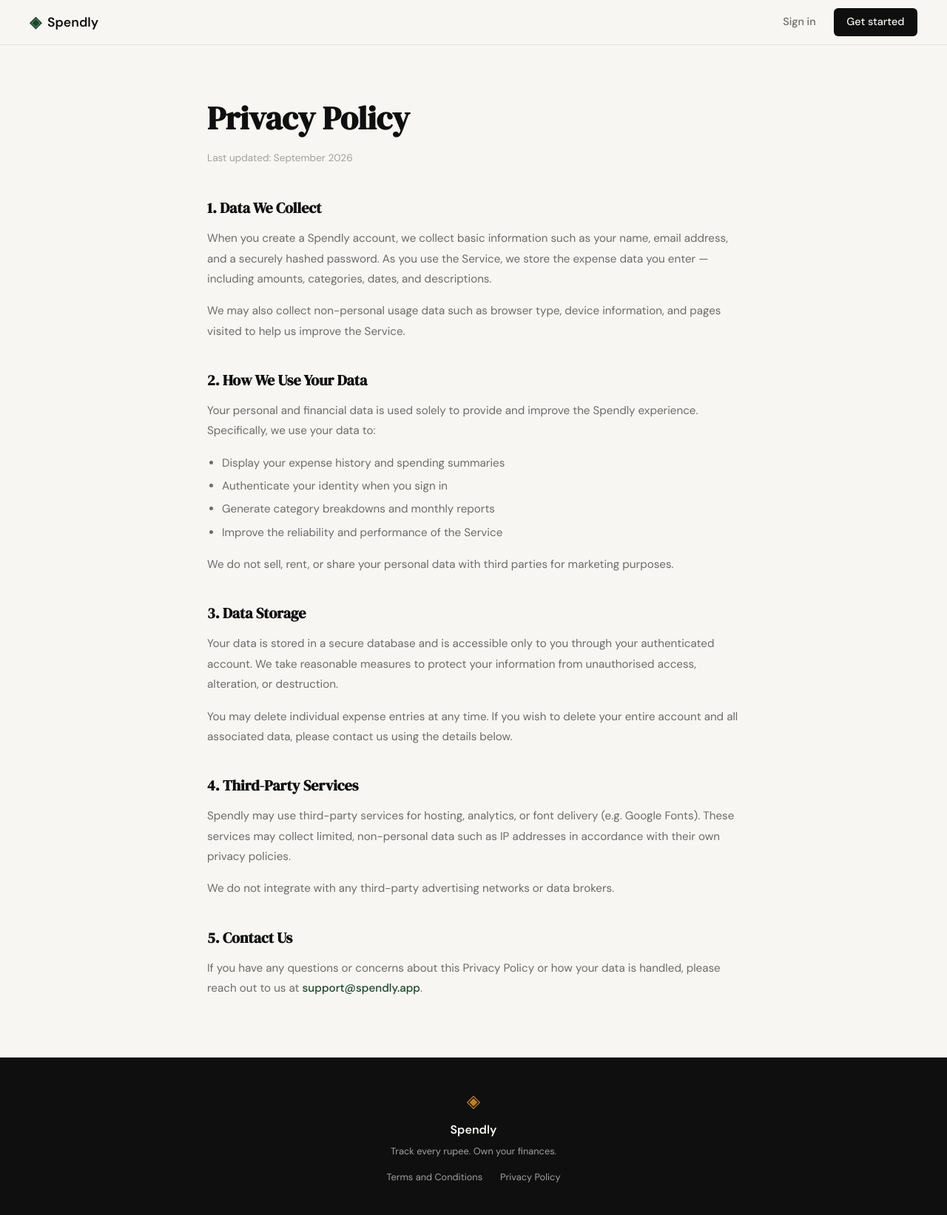
After one commit to Abhay0199/landing-page-, a Flask app: page /privacy in a window 1280 px wide. The commit adds this page. Shown: the whole page at 74% size. Run offline with Flask 3, Linux system fonts and the light colour scheme.

Commit message:
landing: add privacy policy page and route

```diff
--- a/app.py
+++ b/app.py
@@ -25,6 +25,11 @@ def login():
 @app.route("/terms")
 def terms():
     return render_template("terms.html")
+
+
+@app.route("/privacy")
+def privacy():
+    return render_template("privacy.html")
 
 
 # ------------------------------------------------------------------ #
--- a/static/css/style.css
+++ b/static/css/style.css
@@ -529,6 +529,18 @@ a { color: inherit; text-decoration: none; }
     text-decoration: underline;
 }
 
+.terms-body ul {
+    margin: 0 0 1rem 1.25rem;
+    padding: 0;
+}
+
+.terms-body li {
+    font-size: 0.95rem;
+    color: var(--ink-muted);
+    line-height: 1.8;
+    margin-bottom: 0.25rem;
+}
+
 /* ------------------------------------------------------------------ */
 /* Footer                                                              */
 /* ------------------------------------------------------------------ */
--- a/templates/base.html
+++ b/templates/base.html
@@ -36,7 +36,7 @@
             <p class="footer-copy">Track every rupee. Own your finances.</p>
             <div class="footer-links">
                 <a href="{{ url_for('terms') }}">Terms and Conditions</a>
-                <a href="#">Privacy Policy</a>
+                <a href="{{ url_for('privacy') }}">Privacy Policy</a>
             </div>
         </div>
     </footer>
--- /dev/null
+++ b/templates/privacy.html
@@ -0,0 +1,77 @@
+{% extends "base.html" %}
+
+{% block title %}Privacy Policy — Spendly{% endblock %}
+
+{% block content %}
+
+<section class="terms-page">
+    <div class="terms-inner">
+        <h1 class="terms-title">Privacy Policy</h1>
+        <p class="terms-updated">Last updated: September 2026</p>
+
+        <div class="terms-body">
+            <h2>1. Data We Collect</h2>
+            <p>
+                When you create a Spendly account, we collect basic information
+                such as your name, email address, and a securely hashed password.
+                As you use the Service, we store the expense data you enter —
+                including amounts, categories, dates, and descriptions.
+            </p>
+            <p>
+                We may also collect non-personal usage data such as browser type,
+                device information, and pages visited to help us improve the
+                Service.
+            </p>
+
+            <h2>2. How We Use Your Data</h2>
+            <p>
+                Your personal and financial data is used solely to provide and
+                improve the Spendly experience. Specifically, we use your data to:
+            </p>
+            <ul>
+                <li>Display your expense history and spending summaries</li>
+                <li>Authenticate your identity when you sign in</li>
+                <li>Generate category breakdowns and monthly reports</li>
+                <li>Improve the reliability and performance of the Service</li>
+            </ul>
+            <p>
+                We do not sell, rent, or share your personal data with third
+                parties for marketing purposes.
+            </p>
+
+            <h2>3. Data Storage</h2>
+            <p>
+                Your data is stored in a secure database and is accessible only
+                to you through your authenticated account. We take reasonable
+                measures to protect your information from unauthorised access,
+                alteration, or destruction.
+            </p>
+            <p>
+                You may delete individual expense entries at any time. If you
+                wish to delete your entire account and all associated data,
+                please contact us using the details below.
+            </p>
+
+            <h2>4. Third-Party Services</h2>
+            <p>
+                Spendly may use third-party services for hosting, analytics, or
+                font delivery (e.g. Google Fonts). These services may collect
+                limited, non-personal data such as IP addresses in accordance
+                with their own privacy policies.
+            </p>
+            <p>
+                We do not integrate with any third-party advertising networks
+                or data brokers.
+            </p>
+
+            <h2>5. Contact Us</h2>
+            <p>
+                If you have any questions or concerns about this Privacy Policy
+                or how your data is handled, please reach out to us at
+                <a href="mailto:support@spendly.app">support@spendly.app</a>.
+            </p>
+        </div>
+    </div>
+</section>
+
+{% endblock %}
--- a/templates/terms.html
+++ b/templates/terms.html
@@ -39,7 +39,7 @@
             </p>
             <p>
                 For more details on how we handle your information, please refer to
-                our <a href="#">Privacy Policy</a>.
+                our <a href="{{ url_for('privacy') }}">Privacy Policy</a>.
             </p>
 
             <h2>4. Limitations of Liability</h2>
```
